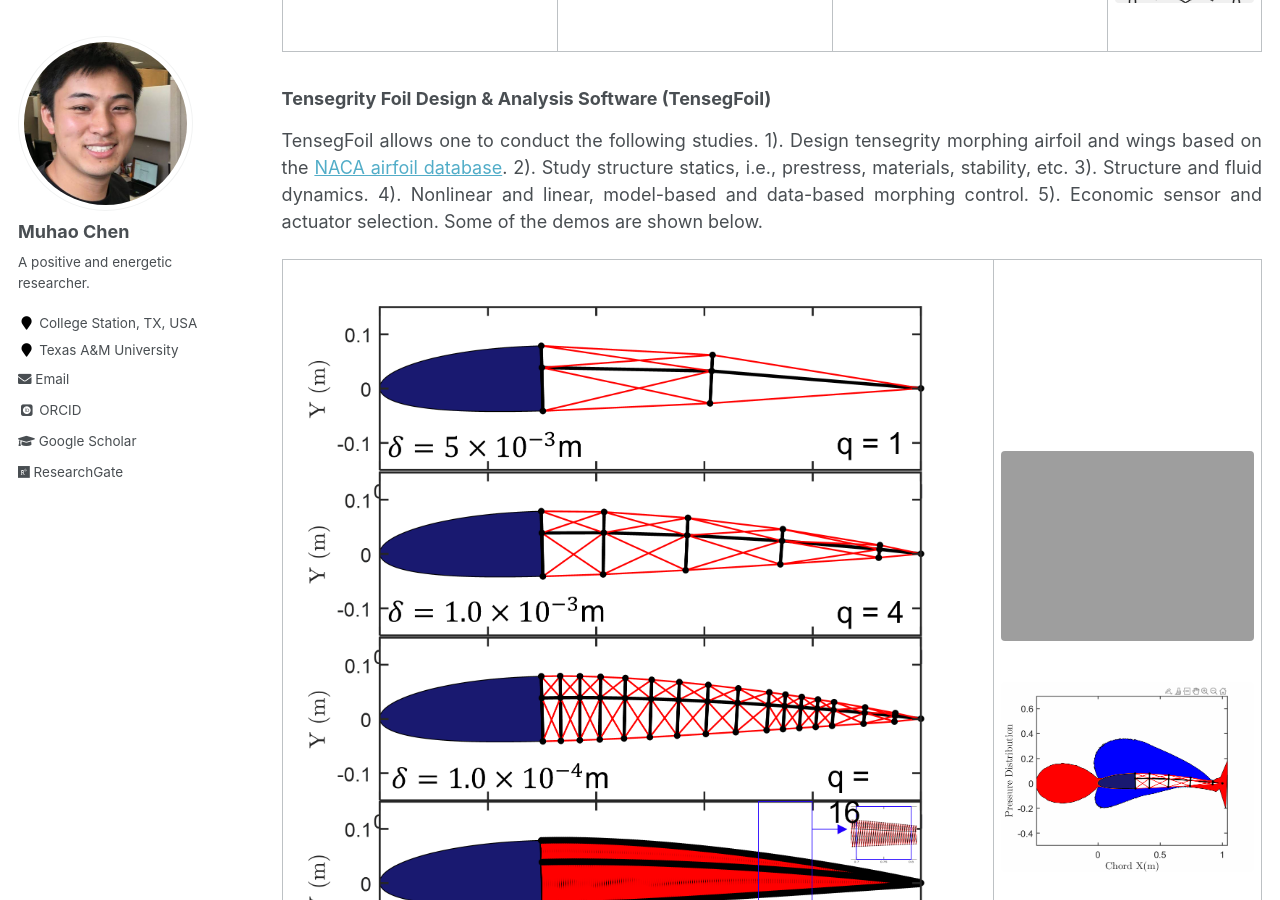
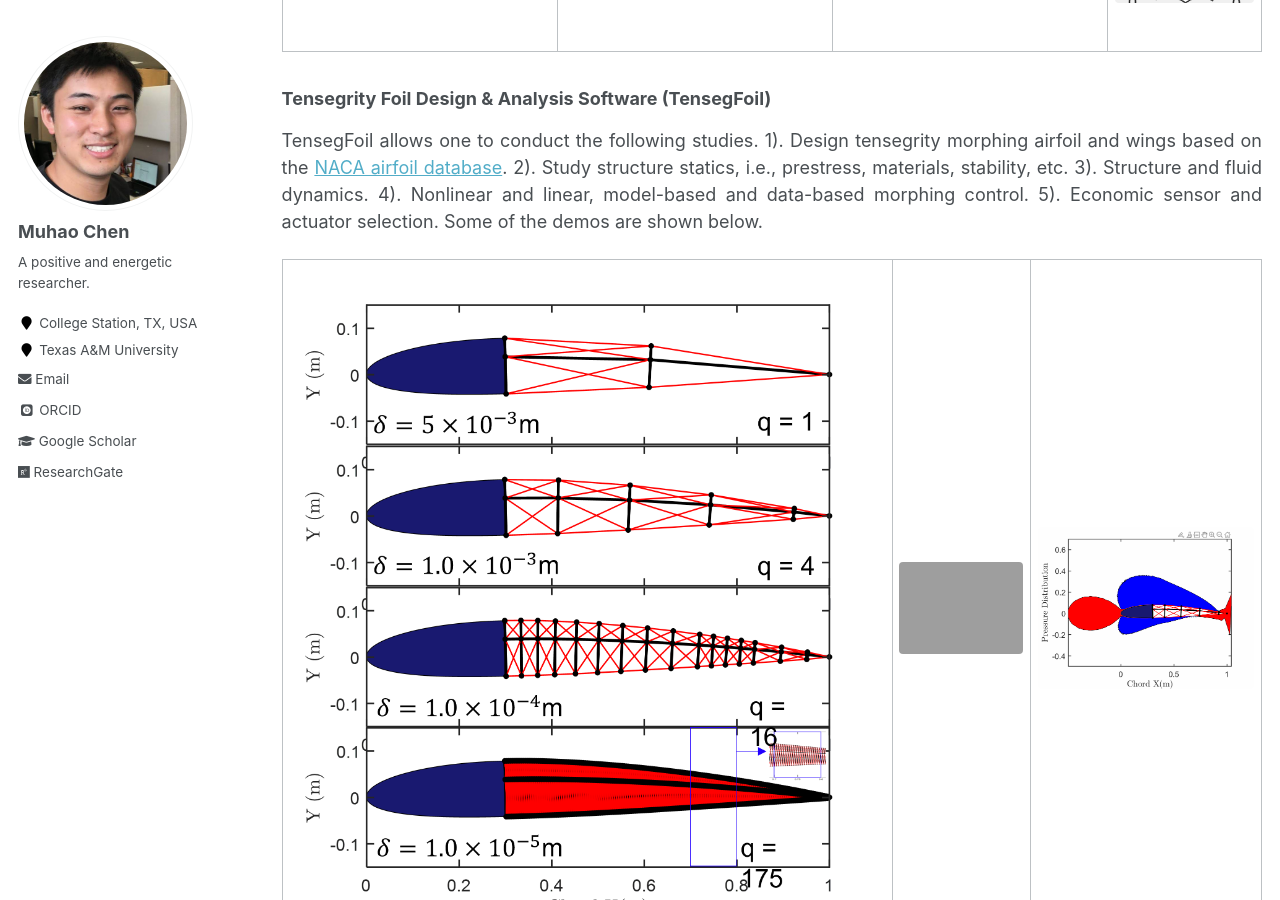
Before and after one commit to Muhao-Chen/muhao-chen.github.io, a Jekyll site: the page built from _pages/resources.md, in a window 1280 px wide and 900 px high, scrolled down 2226 px. Built offline with Jekyll 4.4.1, drawn with Linux system fonts in a browser that asks for light colours; some web fonts are replaced.

Commit message:
Update resources.md

```diff
--- a/_pages/resources.md
+++ b/_pages/resources.md
@@ -44,6 +44,7 @@ We appreciate your interest in our research. We are open and willing to answer a
 
 TensegFoil allows one to conduct the following studies. 1). Design tensegrity morphing airfoil and wings based on the [NACA airfoil database](http://airfoiltools.com/search/index?m%5Bgrp%5D=naca4d&m%5Bsort%5D=1). 2). Study structure statics, i.e., prestress, materials, stability, etc. 3). Structure and fluid dynamics. 4). Nonlinear and linear, model-based and data-based morphing control. 5). Economic sensor and actuator selection. Some of the demos are shown below.
 
+<!--
 <table>
 <tr>
 <td>
@@ -52,9 +53,17 @@ TensegFoil allows one to conduct the following studies. 1). Design tensegrity mo
 <figure><img src="{{ site.url }}/images/rffi/morph_fluid.gif" width="200"/></figure>
 </td>
 </tr>
+</table>-->
+
+<table>
+<tr>
+<td>
+<figure><img src="{{ site.url }}/images/rffi/foil_complex.png" width="100"/></figure></td>
+<td><figure><img src="{{ site.url }}/images/rffi/morph_air.gif" width="200"/></figure></td>
+<td><figure><img src="{{ site.url }}/images/rffi/morph_fluid.gif" width="200"/></figure>
+</td>
+</tr>
 </table>
-
-
 
 ### Tensegrity Structure Toolboxes (TensegBox)
 
```
